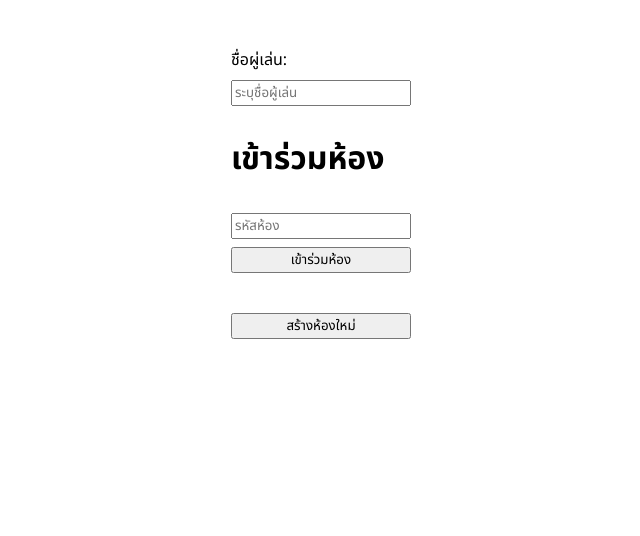
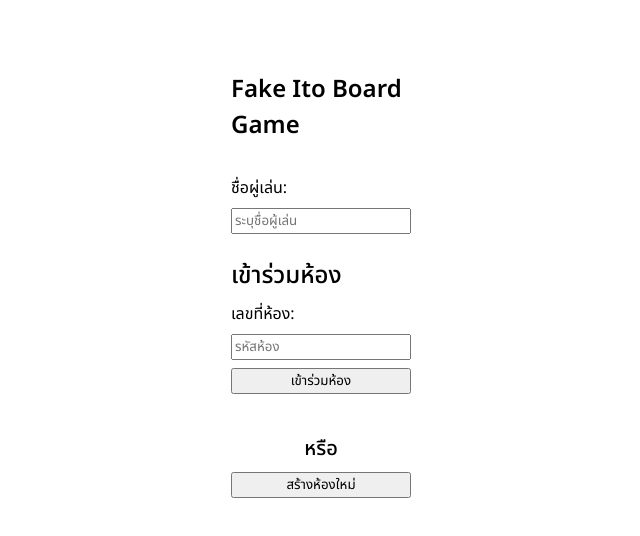
Before and after one commit to extratha/fake-ito-boardgame, a React (Create React App) app: page / in a window 1280 px wide. Shown: the top 536 px of the page, without its empty margins (319-959 px from the left). Built offline with nearby package versions, Linux system fonts and the light colour scheme; no server answers; the database is empty.

Commit message:
minor update ui

```diff
--- a/src/WelcomePage/index.jsx
+++ b/src/WelcomePage/index.jsx
@@ -89,20 +89,23 @@ const WelcomePage = () => {
 
   return (
     <div style={{ width: "180px", padding: '3rem 1rem 0', display: 'flex', flexDirection: 'column', justifyContent: 'center', margin: 'auto', gap: '8px' }}>
+      <p style={{fontWeight:600, fontSize: '24px'}}>Fake Ito Board Game</p>
       <p style={{ margin: 0 }}>ชื่อผู่เล่น:</p>
       <input
         value={userName}
         placeholder="ระบุชื่อผู้เล่น"
         onChange={handleUserNameChange}
       />
-      <h1>เข้าร่วมห้อง</h1>
+      <p style={{fontWeight:500, fontSize: '24px' , margin: "16px 0 0"}}>เข้าร่วมห้อง</p>
+      <p style={{ margin: 0 }}>เลขที่ห้อง:</p>
       <input
         value={roomId}
         onChange={(e) => setRoomId(e.target.value)}
         placeholder="รหัสห้อง"
       />
       <button onClick={handleJoinRoom}>เข้าร่วมห้อง</button>
-      <button style={{ marginTop: '2rem' }} onClick={handleCreateRoom}>สร้างห้องใหม่</button>
+      <p style={{fontWeight:500, fontSize: '20px', margin: '2rem 0 0', textAlign:'center'}}>หรือ</p>
+      <button onClick={handleCreateRoom}>สร้างห้องใหม่</button>
     </div>
   );
 };
```
Also changed, not shown: 1 other file (tests, documents, lock files or other folders).
